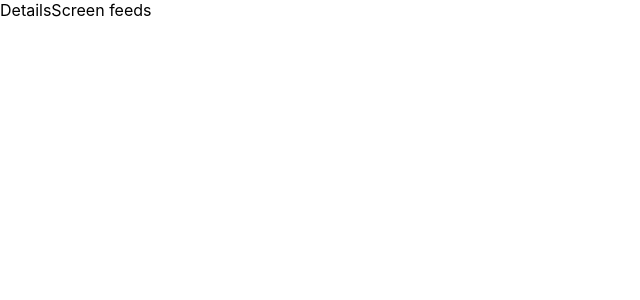
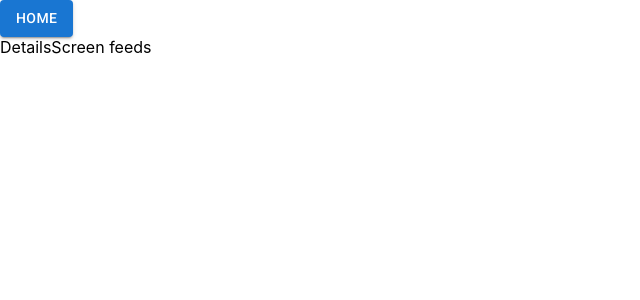
Before and after one commit to GabrielAbubakar/thrive-agric-app, a React (Create React App) app: page /DetailScreen in a window 1280 px wide. Shown: the top 300 px of the page, without its empty margins (0-640 px from the left). Built offline with nearby package versions, Linux system fonts and the light colour scheme.

Commit message:
minor stuff

```diff
--- a/src/DetailScreen.js
+++ b/src/DetailScreen.js
@@ -1,4 +1,6 @@
 import React, { useContext } from 'react'
+import { Link } from "react-router-dom";
+import { Button } from '@mui/material';
 import UserContext from './context/UserContext'
 
 const DetailScreen = () => {
@@ -7,6 +9,11 @@ const DetailScreen = () => {
 
     return (
         <div>
+            <Link to="/">
+                <Button variant='contained'>
+                    Home
+                </Button>
+            </Link> <br />
             {/* {value} */}
             DetailsScreen feeds {value}
         </div>
--- a/src/Homescreen.js
+++ b/src/Homescreen.js
@@ -1,6 +1,6 @@
 import React, { useContext } from 'react'
 import { Link } from "react-router-dom";
-import { Button } from '@mui/material';
+import { Button, TextField } from '@mui/material';
 import UserContext from './context/UserContext';
 
 
@@ -16,7 +16,7 @@ const Homescreen = () => {
                     DetailScreen
                 </Button>
             </Link> <br />
-            <input type="text" onChange={e => setValue(e.target.value)} />
+            <TextField id="filled-basic" label="Input Value" variant="filled" onChange={e => setValue(e.target.value)} />
             <p>
                 {value}
             </p>
```
